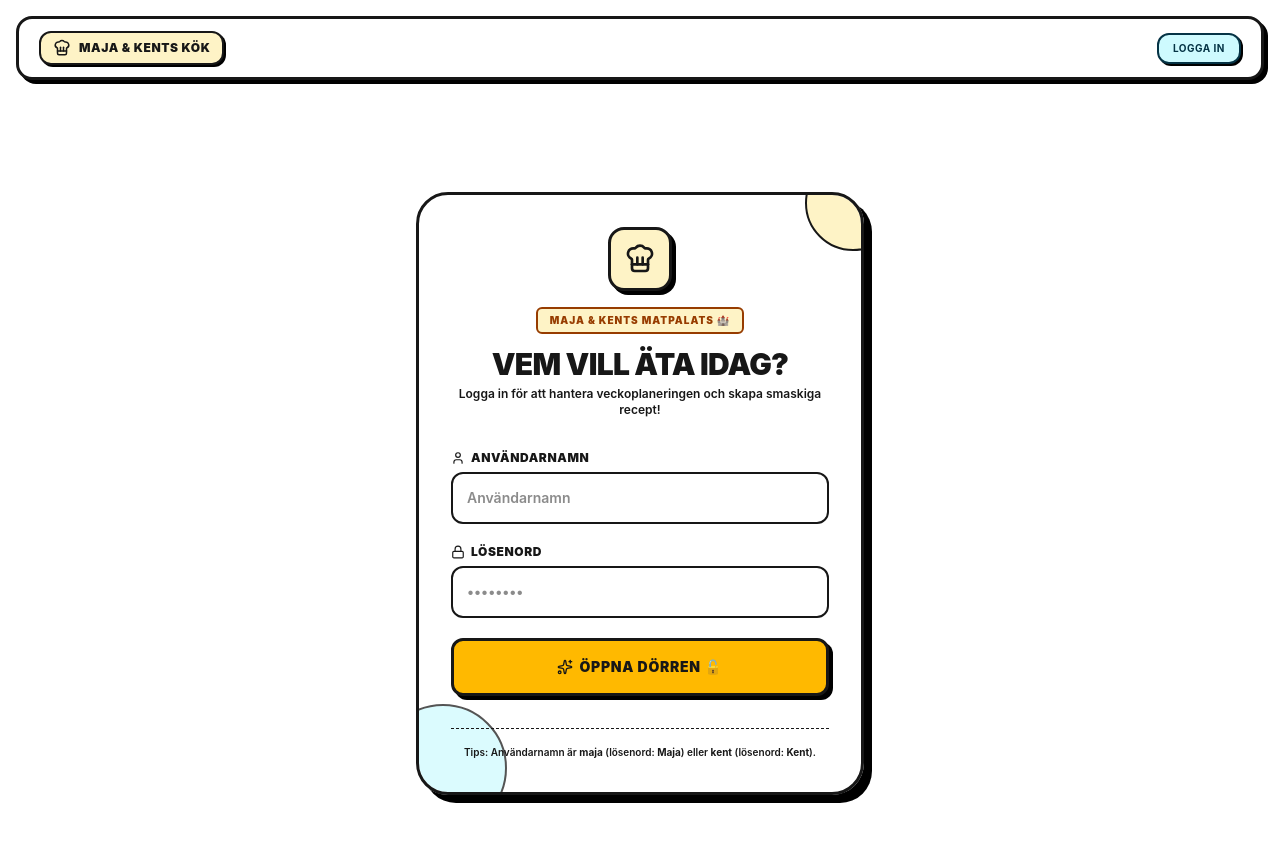
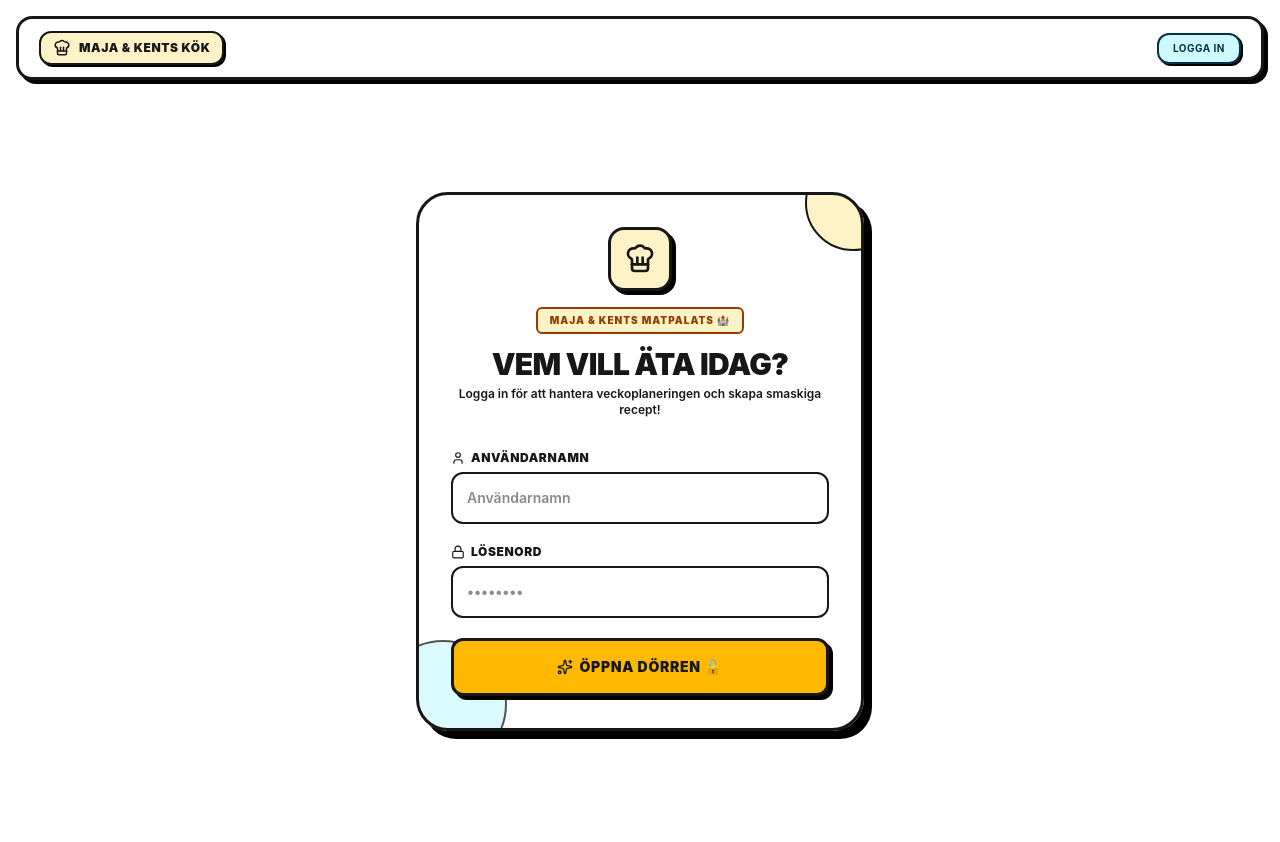
Before and after one commit to vikentc/mealplan, a Next.js app: page /login in a window 1280 px wide. Shown: the top 842 px of the page. Built offline with nearby package versions, Linux system fonts and the light colour scheme.

Commit message:
remove credentials tip from login page

```diff
--- a/src/app/login/page.tsx
+++ b/src/app/login/page.tsx
@@ -133,12 +133,6 @@ function LoginFormContent() {
         </button>
       </form>
 
-      {/* Small tip/note */}
-      <div className="mt-8 pt-4 border-t border-dashed border-foreground/30 text-center">
-        <p className="text-[10px] text-muted-foreground font-semibold">
-          Tips: Användarnamn är <span className="font-bold text-foreground">maja</span> (lösenord: <span className="font-bold text-foreground">Maja</span>) eller <span className="font-bold text-foreground">kent</span> (lösenord: <span className="font-bold text-foreground">Kent</span>).
-        </p>
-      </div>
 
     </div>
   );
```
